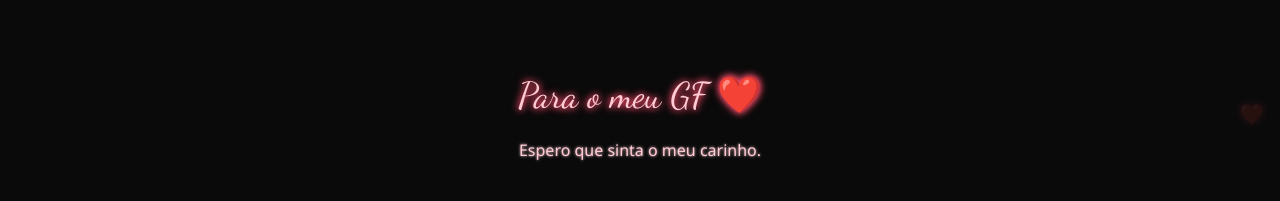
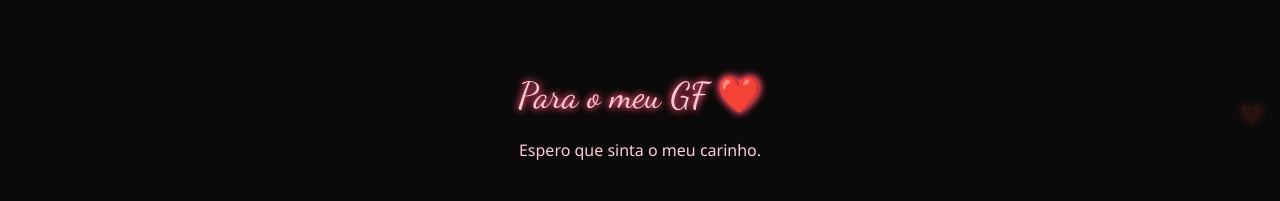
Before and after one commit to nogalinny/dia, a plain HTML site: page index.html in a window 1280 px wide. Shown: the top 201 px of the page. Drawn offline with Linux system fonts and the light colour scheme.

Commit message:
edição texto

```diff
--- a/style.css
+++ b/style.css
@@ -284,10 +284,6 @@ h1, #titulo-substituto h1, #nome-musica {
   text-shadow: 0 0 6px #ff4d6d, 0 0 10px #ff4d6d;
 }
 
-p, #carta p, #versiculo p {
-  text-shadow: 0 0 3px #ffccd5;
-}
-
 button, #voltar-inicio, button#fechar, button#voltar, #carrossel button {
   box-shadow: 0 0 8px #ff4d6d88;
   transition: box-shadow 0.3s, background-color 0.3s, color 0.3s;
```
